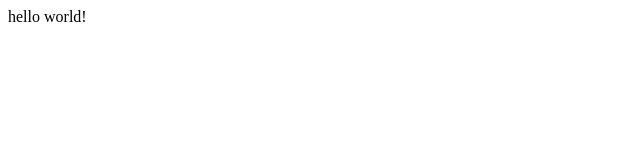
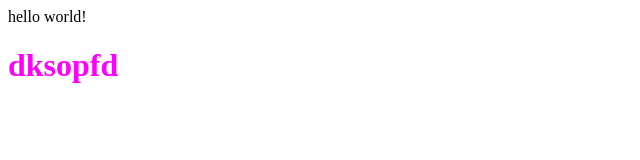
Before and after one commit to EduardLozano18/Lozano, a plain HTML site: page index.html in a window 1280 px wide. Shown: the whole page, without its empty margins (0-640 px from the left). Drawn offline with Linux system fonts and the light colour scheme.

Commit message:
Move style h1

```diff
--- a/index.html
+++ b/index.html
@@ -5,8 +5,15 @@
     <meta http-equiv="X-UA-Compatible" content="IE=edge">
     <meta name="viewport" content="width=device-width, initial-scale=1.0">
     <title>Document</title>
+    <style>
+        h1{
+            color: fuchsia;
+        }
+    </style>
 </head>
 <body>
     hello world!
+
+    <h1>dksopfd</h1>
 </body>
 </html>
```
